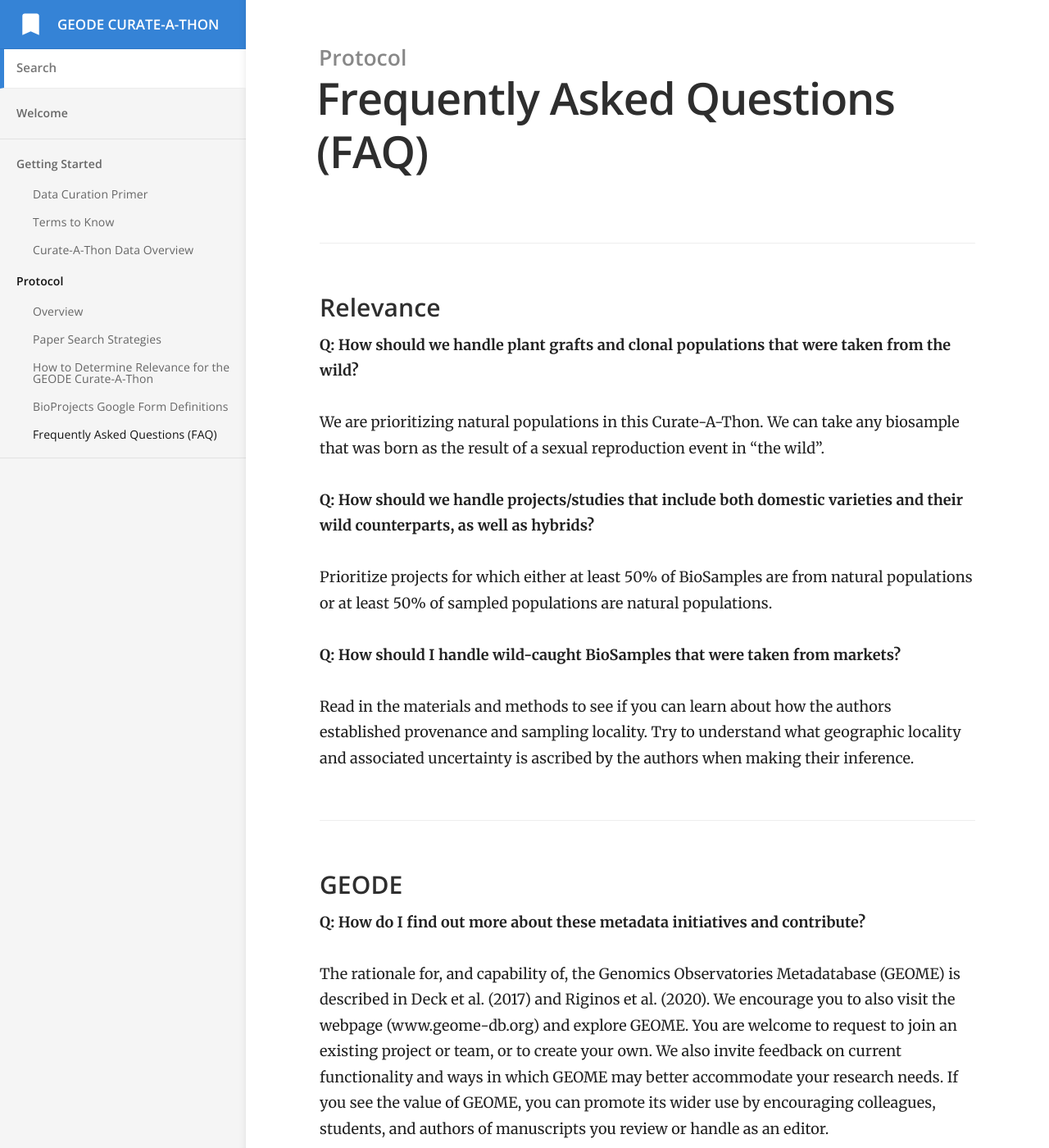
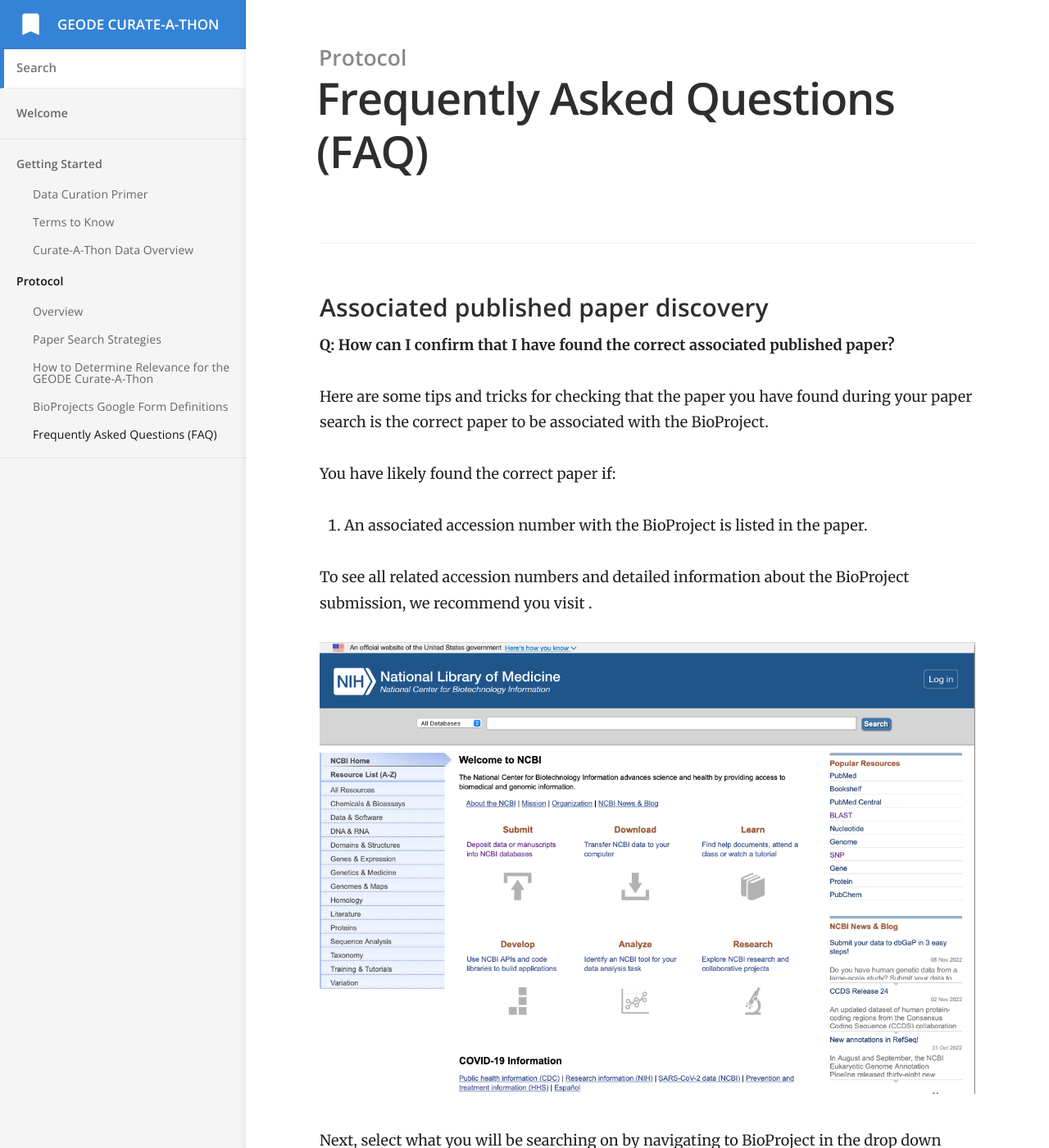
Before and after one commit to bdezray/GEODE-Curate-A-Thon, a Jekyll site: the page built from _docs/Protocol/Frequently Asked Questions (FAQ).md, in a window 1280 px wide and 1400 px high. Shown: the whole window at 82% size. Built offline with Jekyll 4.4.1, drawn with Linux system fonts in a browser that asks for light colours; some of the changed text lies outside the part shown.

Commit message:
Added tips and tricks for checking that the correct paper was found

```diff
--- a/_docs/Protocol/Frequently Asked Questions (FAQ).md
+++ b/_docs/Protocol/Frequently Asked Questions (FAQ).md
@@ -3,6 +3,34 @@ title: Frequently Asked Questions (FAQ)
 category: Protocol
 order: 5
 ---
+
+### Associated published paper discovery
+
+**Q: How can I confirm that I have found the correct associated published paper?**
+
+Here are some tips and tricks for checking that the paper you have found during your paper search is the correct paper to be associated with the BioProject.
+
+You have likely found the correct paper if:
+
+1. An associated accession number with the BioProject is listed in the paper.
+
+To see all related accession numbers and detailed information about the BioProject submission, we recommend you visit [](https://www.ncbi.nlm.nih.gov).
+
+![](https://bdezray.github.io/Geode-Curate-A-Thon/images/NCBIHomepage.png)
+
+Next, select what you will be searching on by navigating to BioProject in the drop down menu denoted by the red arrow in the image below and add your BioProject accession number to the search denoted by the red circle in the image below.
+
+![](https://bdezray.github.io/Geode-Curate-A-Thon/images/NCBISearch.png)
+
+Once you click search, you should be brought to the BioProject homepage which includes additional metadata about the BioProject as well as information about SRA experiments and BioSamples.
+
+![](https://bdezray.github.io/Geode-Curate-A-Thon/images/NCBIBioProject.png)
+
+In the paper, the accession numbers are commonly found in the data availability section or methods section of the paper. It will be worthwhile to check the methods to confirm that the genetic/genomic sequencing was conducted by the research described in the article and to see if the samples were collected by the same project or were being reused from another study.
+
+2. The title of the BioProject matches the title of the paper.
+
+3. The deposit year of the BioProject as well as authors match those of the paper.
 
 ### Relevance
 
```
Also changed, not shown: _docs/Protocol/Paper Search Strategies.md (+3 -0 lines), images/NCBIBioProject.png (added), images/NCBIHomepage.png (added), images/NCBISearch.png (added).
